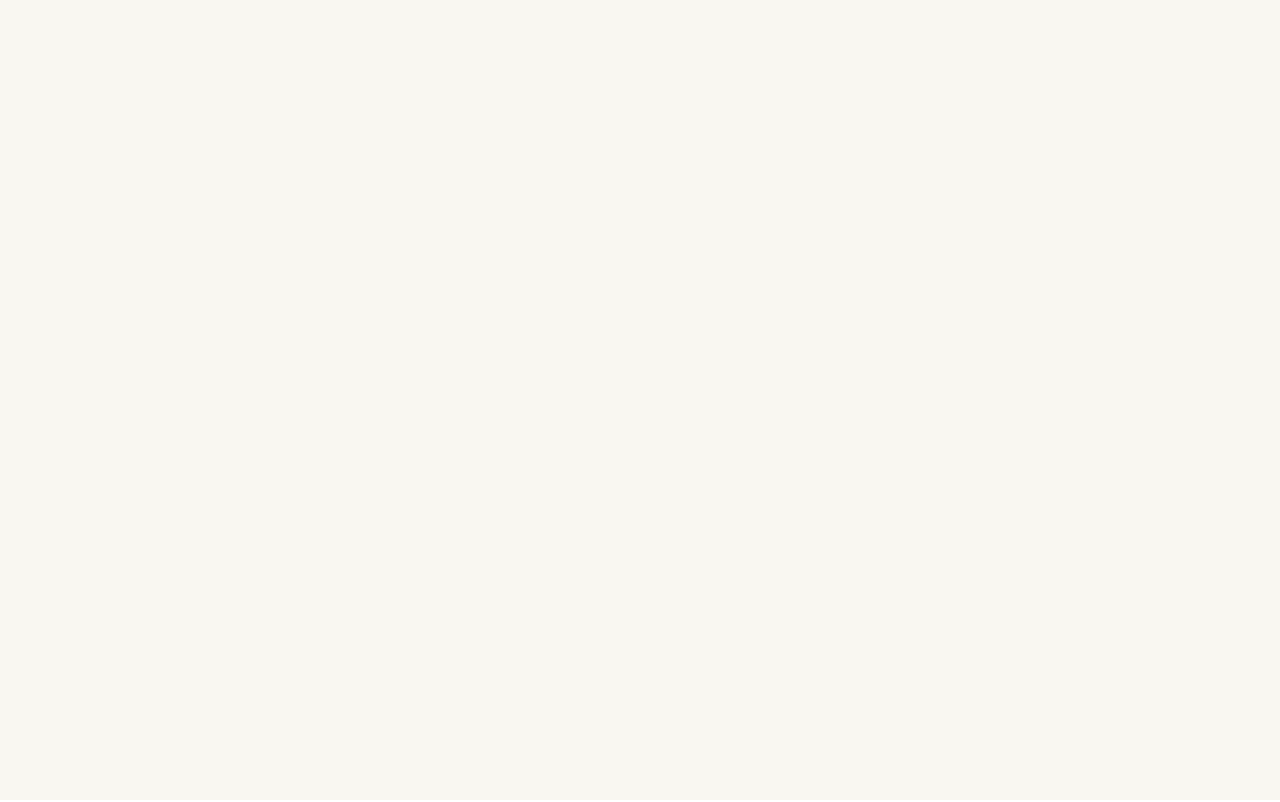
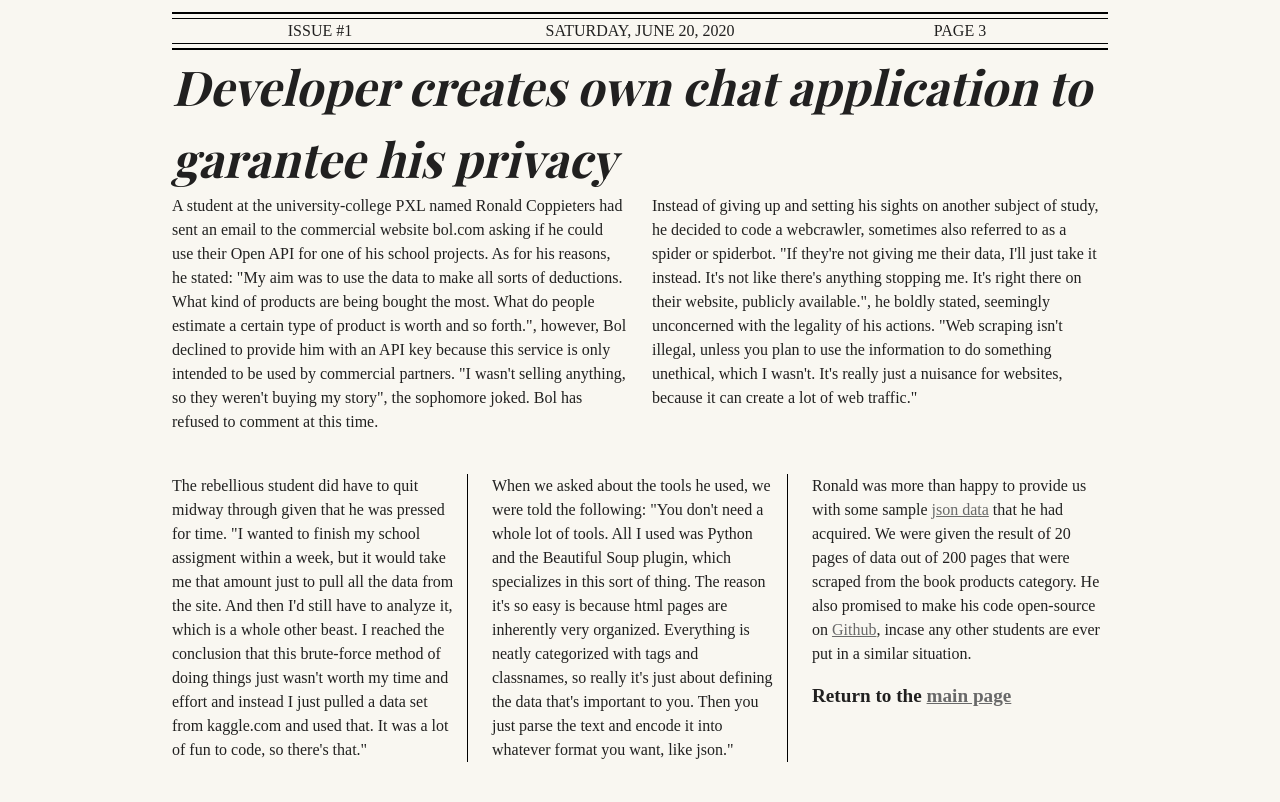
Before and after one commit to RonaldCoppieters/portfolio, a Vue app: page /news/3 in a window 1280 px wide. Built offline with nearby package versions, Linux system fonts and the light colour scheme; a web font is replaced by a local one.

Commit message:
added page 3

```diff
--- a/src/router/index.ts
+++ b/src/router/index.ts
@@ -19,6 +19,11 @@ const routes: Array<RouteConfig> = [
     path: "/news/2",
     name: "News2",
     component: () => import("@/views/news/Page2.vue")
+  },
+  {
+    path: "/news/3",
+    name: "News3",
+    component: () => import("@/views/news/Page3.vue")
   }
 ];
 
--- /dev/null
+++ b/src/views/news/Page3.vue
@@ -0,0 +1,106 @@
+<template>
+  <v-container class="news">
+    <NewsBanner page="3" />
+    <h2>
+      Developer creates own chat application to garantee his privacy
+    </h2>
+    <v-row>
+      <v-col cols="12" sm="6">
+        <p>
+          A student at the university-college PXL named Ronald Coppieters had
+          sent an email to the commercial website bol.com asking if he could use
+          their Open API for one of his school projects. As for his reasons, he
+          stated: "My aim was to use the data to make all sorts of deductions.
+          What kind of products are being bought the most. What do people
+          estimate a certain type of product is worth and so forth.", however,
+          Bol declined to provide him with an API key because this service is
+          only intended to be used by commercial partners. "I wasn't selling
+          anything, so they weren't buying my story", the sophomore joked. Bol
+          has refused to comment at this time.
+        </p>
+      </v-col>
+      <v-col cols="12" sm="6">
+        <p>
+          Instead of giving up and setting his sights on another subject of
+          study, he decided to code a webcrawler, sometimes also referred to as
+          a spider or spiderbot. "If they're not giving me their data, I'll just
+          take it instead. It's not like there's anything stopping me. It's
+          right there on their website, publicly available.", he boldly stated,
+          seemingly unconcerned with the legality of his actions. "Web scraping
+          isn't illegal, unless you plan to use the information to do something
+          unethical, which I wasn't. It's really just a nuisance for websites,
+          because it can create a lot of web traffic."
+        </p>
+      </v-col>
+    </v-row>
+    <v-row class="mb-0">
+      <v-col cols="12" sm="4">
+        <div class="border-right pr-3">
+          <p>
+            The rebellious student did have to quit midway through given that he
+            was pressed for time. "I wanted to finish my school assigment within
+            a week, but it would take me that amount just to pull all the data
+            from the site. And then I'd still have to analyze it, which is a
+            whole other beast. I reached the conclusion that this brute-force
+            method of doing things just wasn't worth my time and effort and
+            instead I just pulled a data set from kaggle.com and used that. It
+            was a lot of fun to code, so there's that."
+          </p>
+        </div>
+      </v-col>
+      <v-col cols="12" sm="4">
+        <div class="border-right pr-3">
+          <p>
+            When we asked about the tools he used, we were told the following:
+            "You don't need a whole lot of tools. All I used was Python and the
+            Beautiful Soup plugin, which specializes in this sort of thing. The
+            reason it's so easy is because html pages are inherently very
+            organized. Everything is neatly categorized with tags and
+            classnames, so really it's just about defining the data that's
+            important to you. Then you just parse the text and encode it into
+            whatever format you want, like json."
+          </p>
+        </div>
+      </v-col>
+      <v-col cols="12" sm="4">
+        <div>
+          <p>
+            Ronald was more than happy to provide us with some sample
+            <a
+              href="https://firebasestorage.googleapis.com/v0/b/ronald-coppieters.appspot.com/o/public%2Fbol-book-data.json?alt=media&token=3324b8d2-7b95-4e03-8226-35467cf2984e"
+              >json data</a
+            >
+            that he had acquired. We were given the result of 20 pages of data
+            out of 200 pages that were scraped from the book products category.
+            He also promised to make his code open-source on
+            <a href="https://github.com/RonaldCoppieters/WebCrawlerDemo"
+              >Github</a
+            >, incase any other students are ever put in a similar situation.
+          </p>
+          <h6>
+            Return to the <router-link to="/news/1">main page</router-link>
+          </h6>
+        </div>
+      </v-col>
+    </v-row>
+  </v-container>
+</template>
+
+<script lang="ts">
+import { Component, Vue } from "vue-property-decorator";
+import NewsBanner from "@/components/NewsBanner.vue";
+
+@Component({
+  name: "News3",
+  components: {
+    NewsBanner
+  }
+})
+export default class News3 extends Vue {}
+</script>
+
+<style lang="scss" scoped>
+.border-right {
+  border-right: 1px solid black;
+}
+</style>
```
